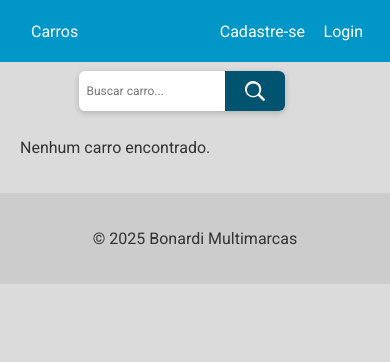
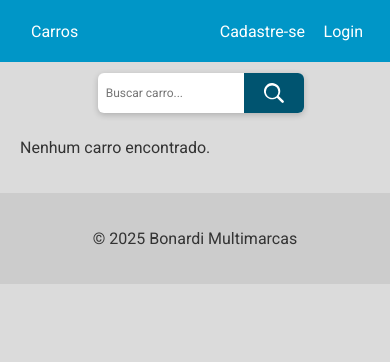
Before and after one commit to David-Bonardi/Django-cars, a Django app: page /cars/ in a window 390 px wide. Shown: the top 362 px of the page. Run offline with Django 5.2, Linux system fonts and the light colour scheme; data that the repository does not hold is empty.

Commit message:
Configurando a responsividade da aplicação

```diff
--- a/app/templates/base.html
+++ b/app/templates/base.html
@@ -97,11 +97,6 @@
       border-radius: 6px;
       overflow: hidden;
       box-shadow: 0 2px 6px rgba(0, 0, 0, 0.2);
-
-      @media (max-width: 768px){
-        text-align: center;
-        align-items: center;
-    }
     }
 
     .search-box input[type="text"] {
--- a/cars/templates/cars.html
+++ b/cars/templates/cars.html
@@ -67,13 +67,13 @@
     form {
         padding: 20px;
         position: absolute;
-        top: 63px;
-        right: 25%;
+        top: -3px;
+        right: 40%;
         @media(max-width: 768px){
-            padding: 8px;
-            text-align: center;
-            align-items: center;
-            margin: 0 auto;
+            padding: 20px;
+            position: absolute;
+            top: 53px;
+            right: 17%;
         }
     }
 
```
